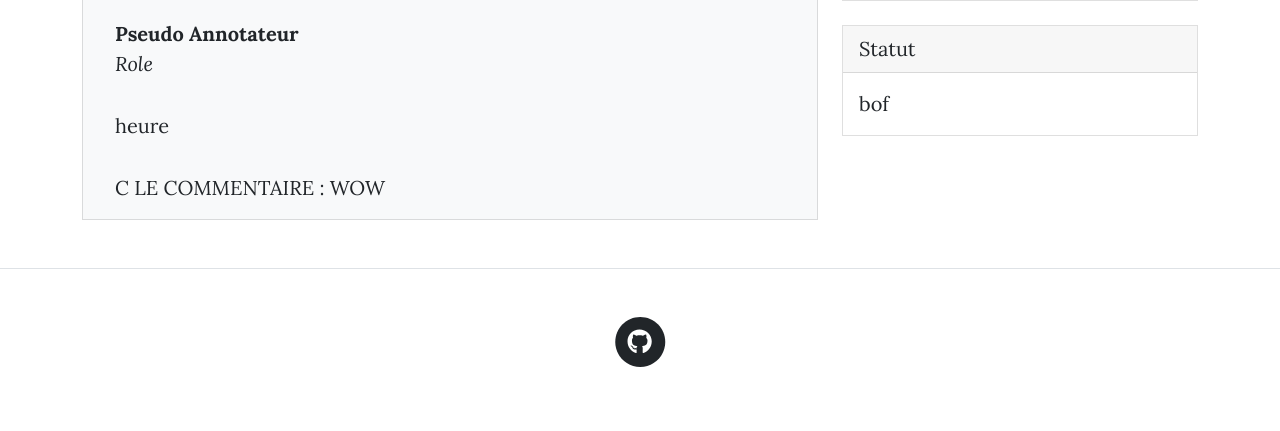
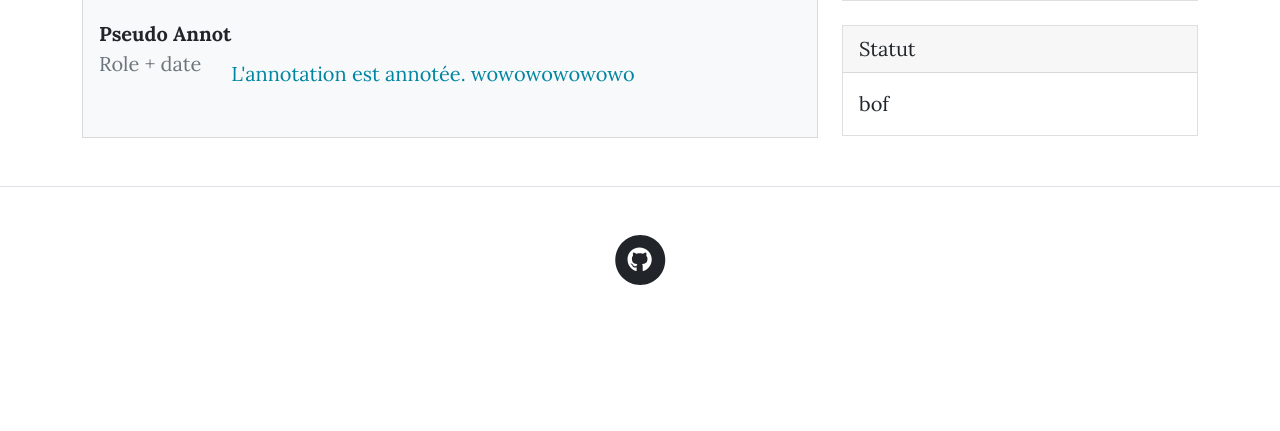
Before and after one commit to PlotosusLineatus/Projet_Web, a Django app: template genomeBact/templates/genomeBact/transcript_detail.html in a window 1280 px wide. Shown: the part 917-1348 px from the top of the page. After the commit the page ends 1202 px from the top, so only its background shows below. Run offline with Django 3.2, Linux system fonts and the light colour scheme; the template is opened without the code that fills it, so the values that code supplies are empty; some libraries are stand-ins or nearby versions.

Commit message:
push avant merge

```diff
--- a/genomeBact/templates/genomeBact/transcript_detail.html
+++ b/genomeBact/templates/genomeBact/transcript_detail.html
@@ -56,13 +56,14 @@
                                 <h2 class="fw-bolder mb-4 mt-2"><a href="{% url 'transcript-list' genome.specie %}">Annotations </a></h2>
                                 <!-- Single comment-->
                                 <div class="d-flex">
-                                    <div class="ms-3">
-                                        <div class="fw-bold"> Pseudo Annotateur </div>
-                                        <div class="fst-italic"> Role </div>
-                                        <div class="col-sm-6">
-                                            <p>heure</p>
+                                    <div class="d-flex flex-row user-info">
+                                        <div class="d-flex flex-column justify-content-start ml-2">
+                                            <span class="fw-bold">Pseudo Annot</span>
+                                            <span class="text-secondary">Role + date </span>
                                         </div>
-                                        C LE COMMENTAIRE : WOW
+                                    </div>
+                                    <div class="mt-2">
+                                        <p class="text-primary">L'annotation est annotée. wowowowowowo</p>
                                     </div>
                                 </div>
                             </div>
```
